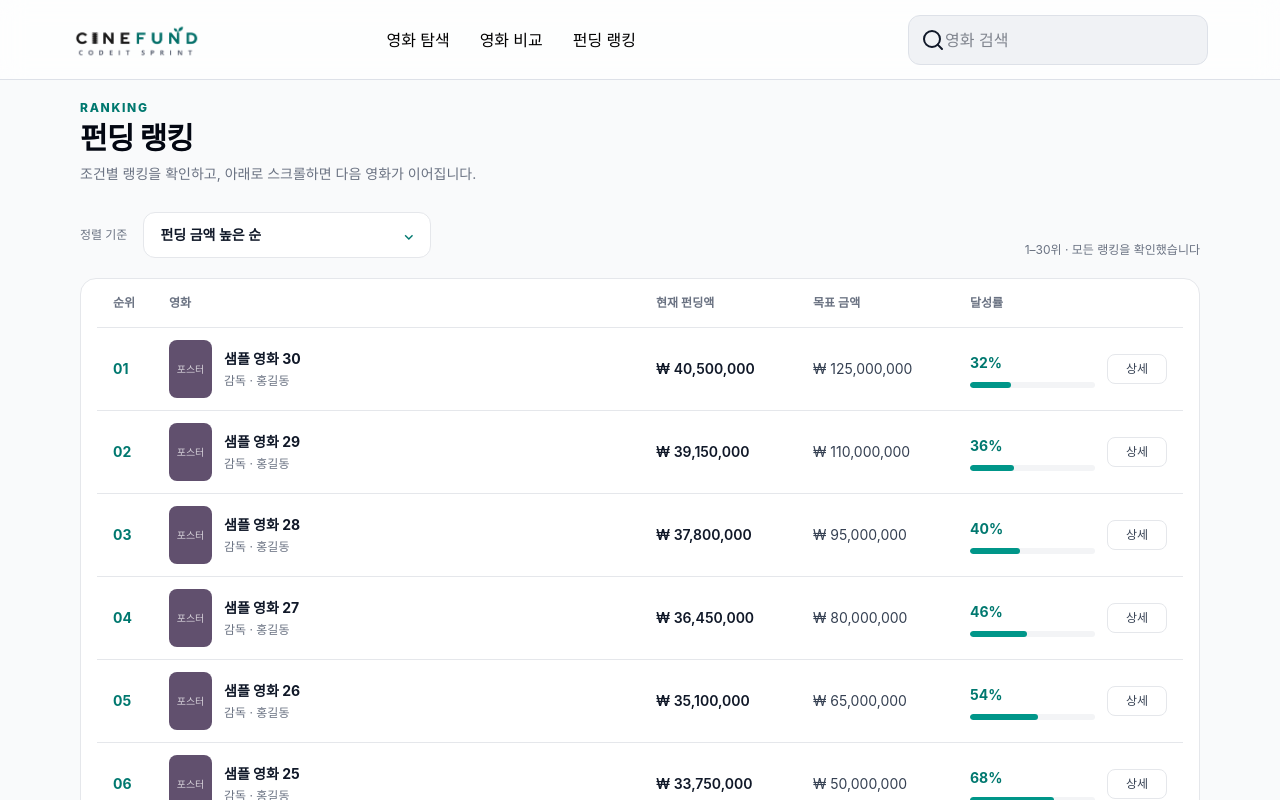
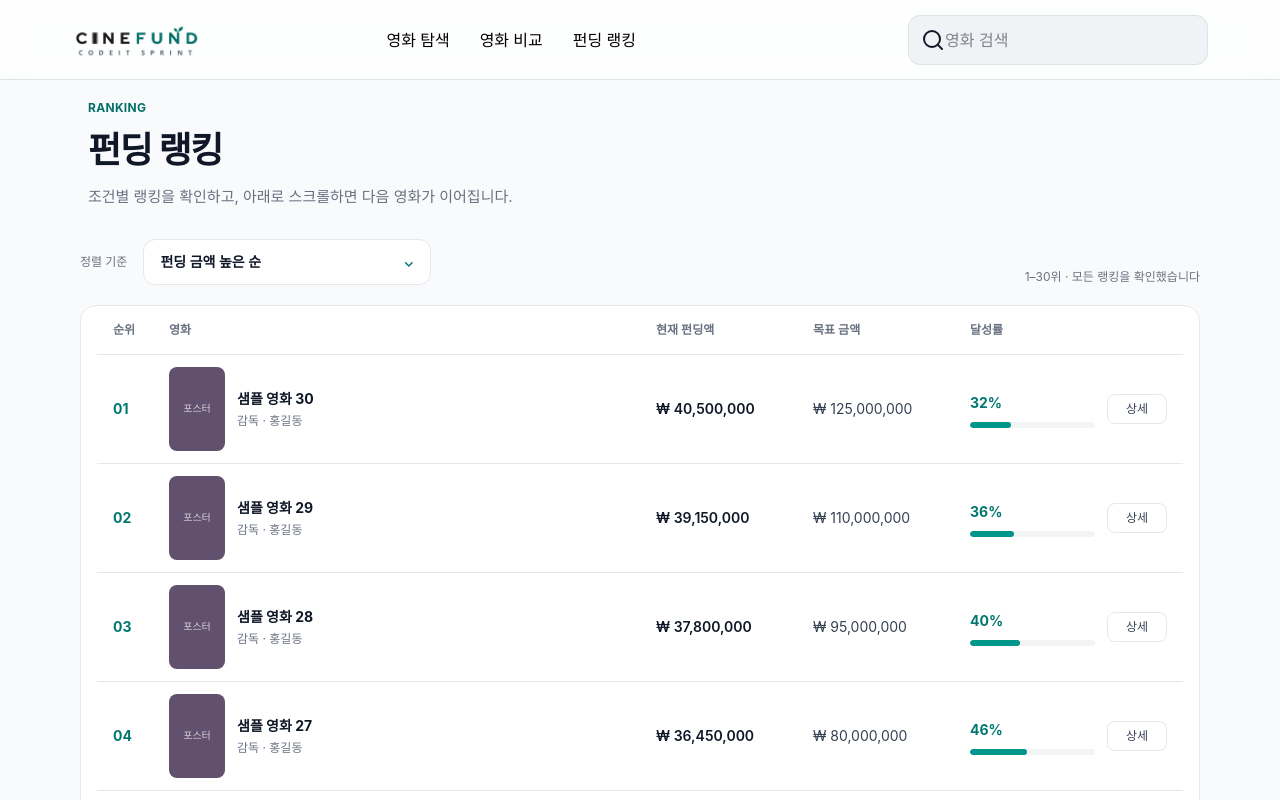
Before and after one commit to Sprint-project-1/cine-fund, a React (Vite) app: page /ranking in a window 1280 px wide. Shown: the top 800 px of the page. Built offline with nearby package versions, Linux system fonts and the light colour scheme.

Commit message:
style: 펀딩 랭킹 페이지 UI 개선

```diff
--- a/client/pages/RankingPage.jsx
+++ b/client/pages/RankingPage.jsx
@@ -31,7 +31,7 @@ function Poster({ movie, className = "" }) {
       src={movie.posterUrl}
       alt={`${movie.title} 포스터`}
       loading="lazy"
-      className={`shrink-0 rounded-lg object-cover ${className}`}
+      className={`shrink-0 rounded-lg object-contain ${className}`}
     />
   ) : (
     <div
@@ -79,7 +79,7 @@ function RankingItem({ movie, rank }) {
           <span className="w-7 pt-1 text-sm font-bold text-teal-700">
             {String(rank).padStart(2, "0")}
           </span>
-          <Poster movie={movie} className="h-16 w-14" />
+          <Poster movie={movie} className="h-[84px] w-[56px]" />
           <div className="min-w-0 flex-1 pt-1">
             <p className="truncate font-semibold text-gray-900">
               {movie.title}
@@ -118,7 +118,7 @@ function RankingItem({ movie, rank }) {
           {String(rank).padStart(2, "0")}
         </span>
         <div className="flex min-w-0 items-center gap-3">
-          <Poster movie={movie} className="h-[58px] w-[43px]" />
+          <Poster movie={movie} className="h-[84px] w-[56px]" />
           <div className="min-w-0">
             <p className="truncate text-sm font-bold text-gray-900">
               {movie.title}
@@ -236,15 +236,21 @@ export default function RankingPage({ movies = sampleMovies }) {
 
   return (
     <section className="w-full pb-16">
-      <p className="text-xs font-extrabold tracking-[0.14em] text-teal-700">
+      <div className="mb-[30px] flex flex-wrap items-end justify-between gap-5">
+        <div className="pl-2">
+          <p className="mb-3 text-xs font-bold tracking-wide text-[#037069]">
             RANKING
           </p>
-      <h1 className="mt-1 text-3xl font-extrabold tracking-tight text-gray-950">
+
+          <h1 className="text-3xl font-bold leading-tight tracking-[-0.04em] min-[621px]:text-4xl">
             펀딩 랭킹
           </h1>
-      <p className="mt-2 text-sm text-gray-500">
+
+          <p className="mt-[13px] text-[15px] text-[#697180]">
             조건별 랭킹을 확인하고, 아래로 스크롤하면 다음 영화가 이어집니다.
           </p>
+        </div>
+      </div>
 
       <div className="mb-5 mt-7 flex flex-col gap-3 sm:flex-row sm:items-end sm:justify-between">
         <div className="flex flex-col gap-2 sm:flex-row sm:items-center sm:gap-4">
```
Lines whose indentation alone changed are shown as unchanged.
